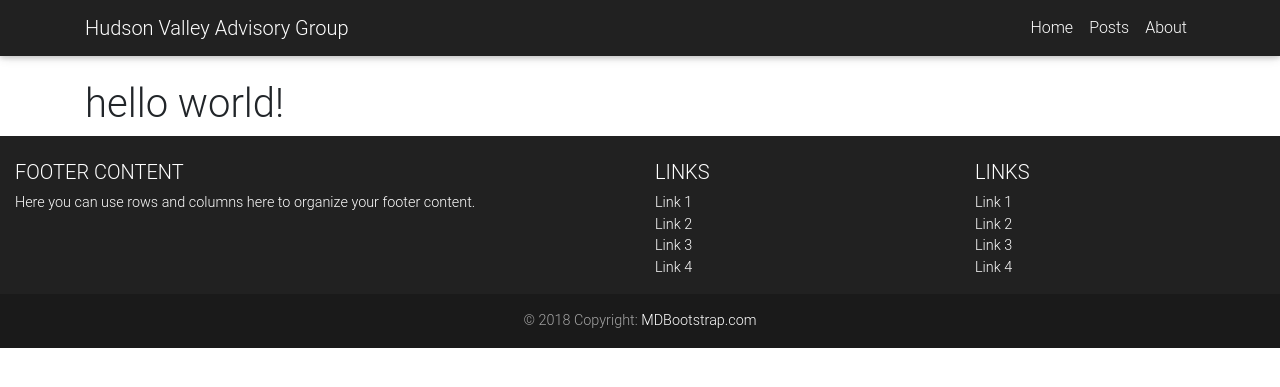
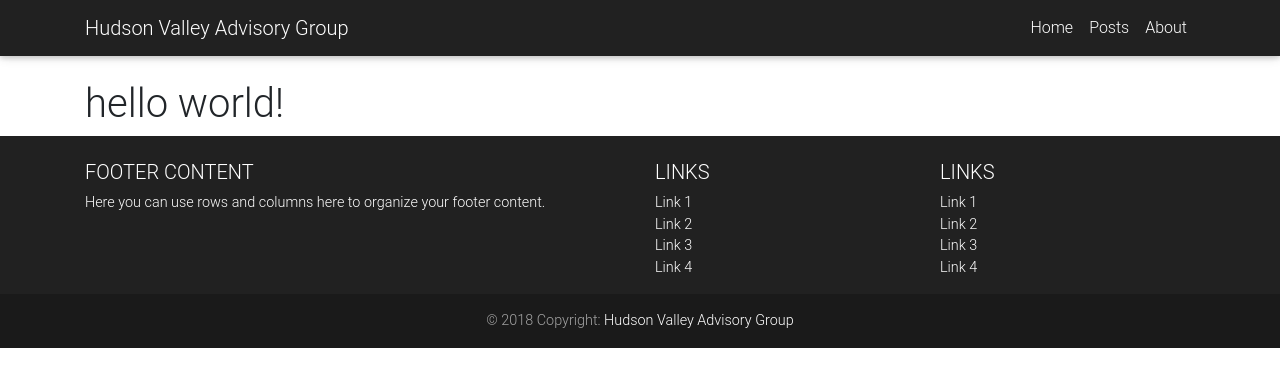
Before and after one commit to hvag/hvag-blog, a Jekyll site: the page built from index.html, in a window 1280 px wide. Shown: the top 387 px of the page. Built offline with Jekyll 4.4.1, drawn with Linux system fonts in a browser that asks for light colours; nearby versions of some CDN libraries.

Commit message:
Header/Footer - Updates

```diff
--- a/_includes/footer.html
+++ b/_includes/footer.html
@@ -2,7 +2,7 @@
 <footer class="page-footer font-small bg-dark pt-4">
 
   <!-- Footer Links -->
-        <div class="container-fluid text-center text-md-left">
+  <div class="container text-center text-md-left">
 
     <!-- Grid row -->
     <div class="row">
@@ -75,7 +75,7 @@
 
   <!-- Copyright -->
   <div class="footer-copyright text-center py-3">© 2018 Copyright:
-          <a href="https://mdbootstrap.com/education/bootstrap/"> MDBootstrap.com</a>
+    <a href="{{ site.baseurl }}">Hudson Valley Advisory Group</a>
   </div>
   <!-- Copyright -->
 
--- a/_includes/header.html
+++ b/_includes/header.html
@@ -17,6 +17,7 @@
 
         <!-- Links -->
         <ul class="navbar-nav ml-auto">
+
             <li class="nav-item">
                 <a class="nav-link" href="{{ site.baseurl }}">Home</a>
             </li>
```
Lines whose indentation alone changed are shown as unchanged.
